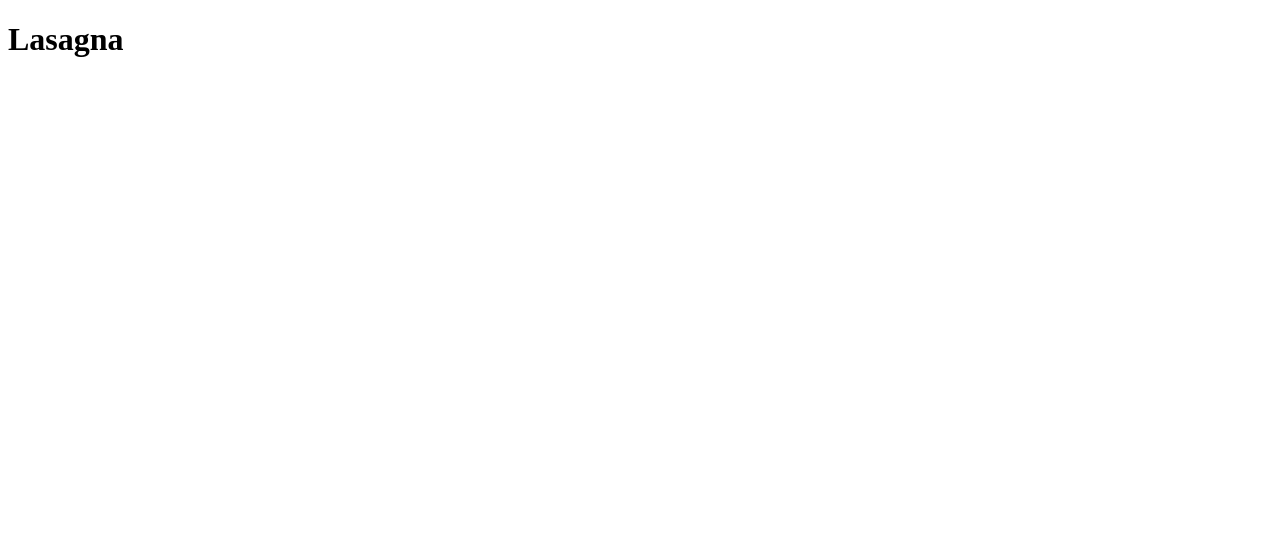
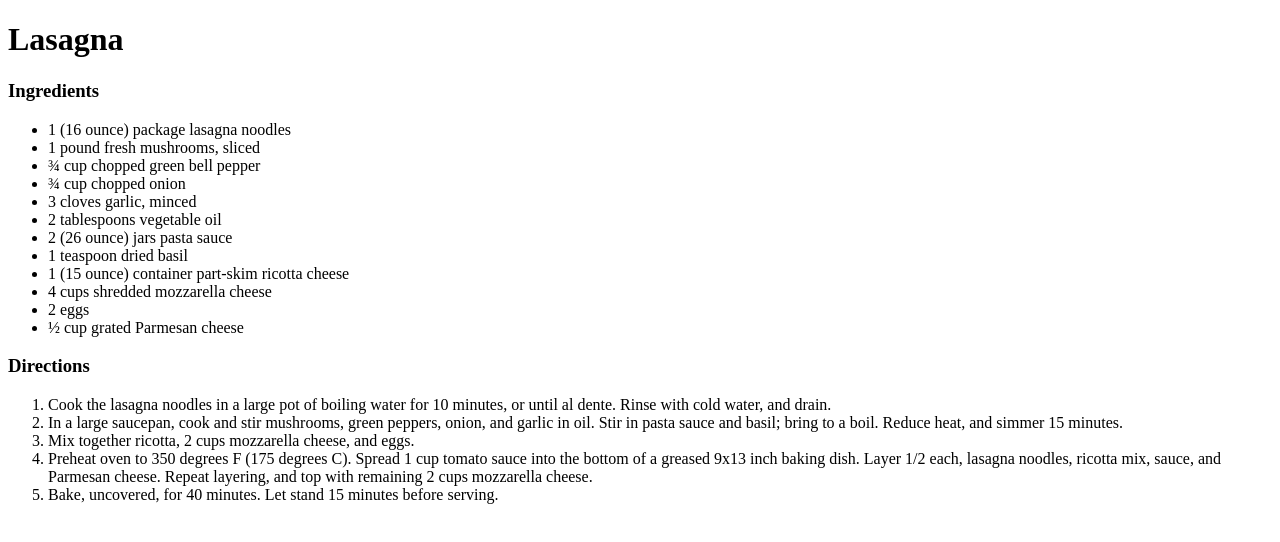
Before and after one commit to co-ry/odin-recipes, a plain HTML site: page recipes/lasagna.html in a window 1280 px wide. Drawn offline with Linux system fonts and the light colour scheme.

```diff
--- a/recipes/lasagna.html
+++ b/recipes/lasagna.html
@@ -6,5 +6,28 @@
     </head>
     <body>
         <h1>Lasagna</h1>
+        <h3>Ingredients</h3>
+        <ul>
+            <li>1 (16 ounce) package lasagna noodles</li>
+            <li>1 pound fresh mushrooms, sliced</li>
+            <li>¾ cup chopped green bell pepper</li>
+            <li>¾ cup chopped onion</li>
+            <li>3 cloves garlic, minced</li>
+            <li>2 tablespoons vegetable oil</li>
+            <li>2 (26 ounce) jars pasta sauce</li>
+            <li>1 teaspoon dried basil</li>
+            <li>1 (15 ounce) container part-skim ricotta cheese</li>
+            <li>4 cups shredded mozzarella cheese</li>
+            <li>2 eggs</li>
+            <li>½ cup grated Parmesan cheese</li>
+        </ul>
+        <h3>Directions</h3>
+        <ol>
+            <li>Cook the lasagna noodles in a large pot of boiling water for 10 minutes, or until al dente. Rinse with cold water, and drain.</li>
+            <li>In a large saucepan, cook and stir mushrooms, green peppers, onion, and garlic in oil. Stir in pasta sauce and basil; bring to a boil. Reduce heat, and simmer 15 minutes.</li>
+            <li>Mix together ricotta, 2 cups mozzarella cheese, and eggs.</li>
+            <li>Preheat oven to 350 degrees F (175 degrees C). Spread 1 cup tomato sauce into the bottom of a greased 9x13 inch baking dish. Layer 1/2 each, lasagna noodles, ricotta mix, sauce, and Parmesan cheese. Repeat layering, and top with remaining 2 cups mozzarella cheese.</li>
+            <li>Bake, uncovered, for 40 minutes. Let stand 15 minutes before serving.</li>
+        </ol>
     </body>
 </html>
```
Also changed, not shown: index.html (+2 -1 lines), recipes/lemon-avocado-toast.html (added, +26 -0 lines), 1 other file.
